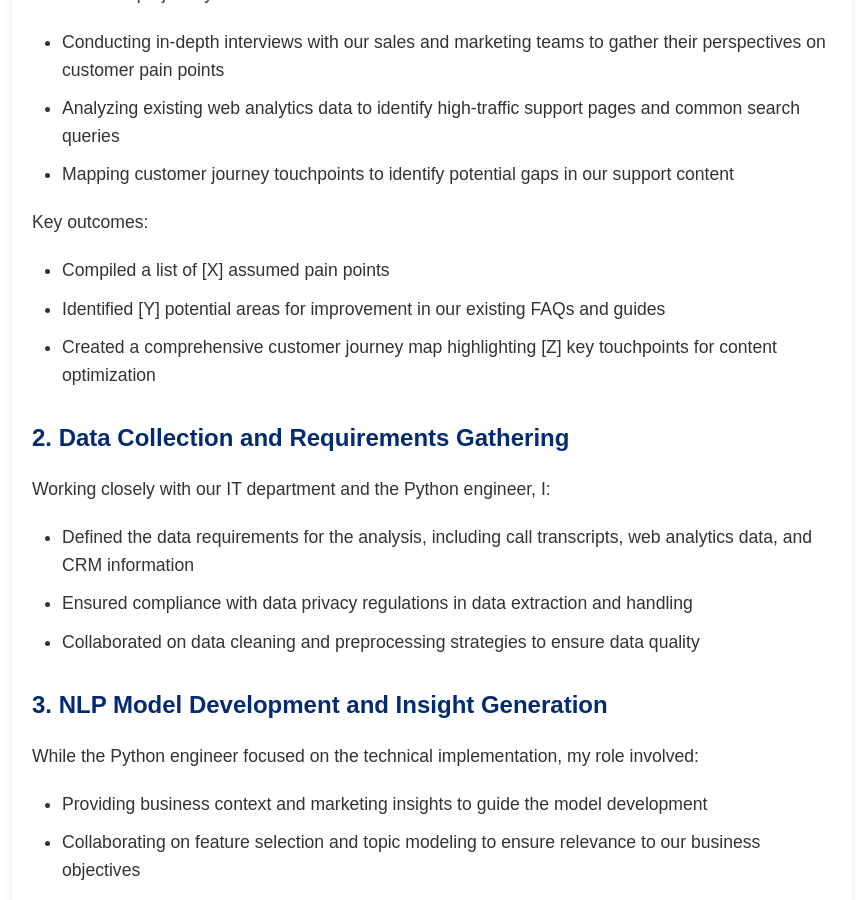
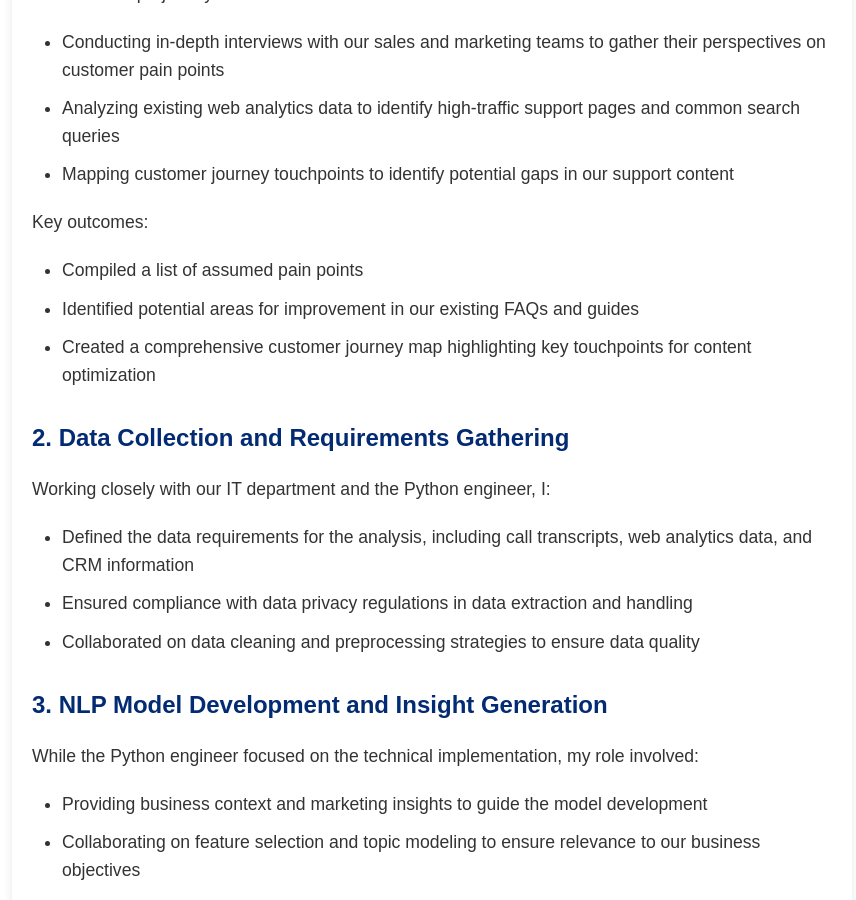
Before and after one commit to IyerS/sundareshiyer.github.io, a Jekyll site: the page built from _posts/2020-06-01-voc-analysis-post.md, in a window 1280 px wide and 900 px high, scrolled down 1647 px. Shown: the whole window, without its empty margins (208-1064 px from the left). Built offline with Jekyll 4.4.1, drawn with Linux system fonts in a browser that asks for light colours.

```diff
--- a/_posts/2020-06-01-voc-analysis-post.md
+++ b/_posts/2020-06-01-voc-analysis-post.md
@@ -41,9 +41,9 @@ I initiated the project by:
 - Mapping customer journey touchpoints to identify potential gaps in our support content
 
 Key outcomes:
-- Compiled a list of [X] assumed pain points
-- Identified [Y] potential areas for improvement in our existing FAQs and guides
-- Created a comprehensive customer journey map highlighting [Z] key touchpoints for content optimization
+- Compiled a list of assumed pain points
+- Identified potential areas for improvement in our existing FAQs and guides
+- Created a comprehensive customer journey map highlighting key touchpoints for content optimization
 
 ### 2. Data Collection and Requirements Gathering
 
```
